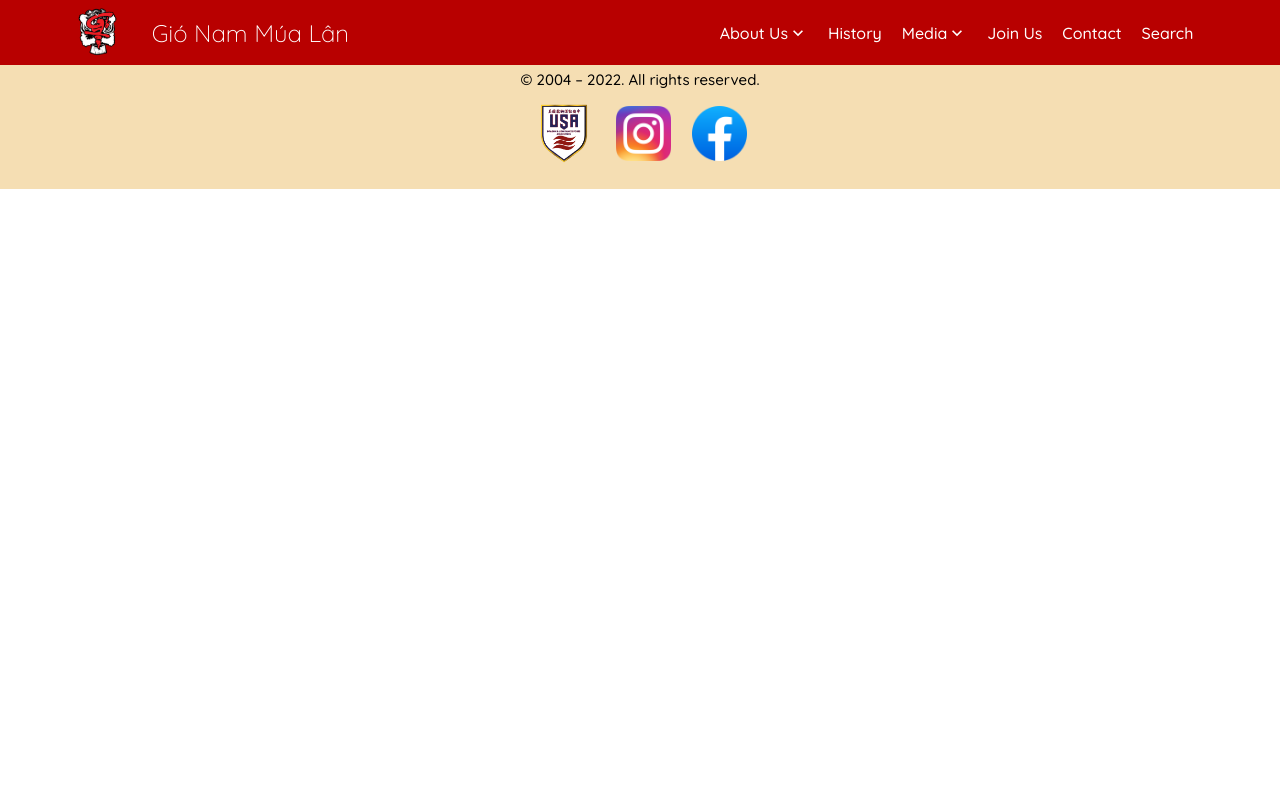
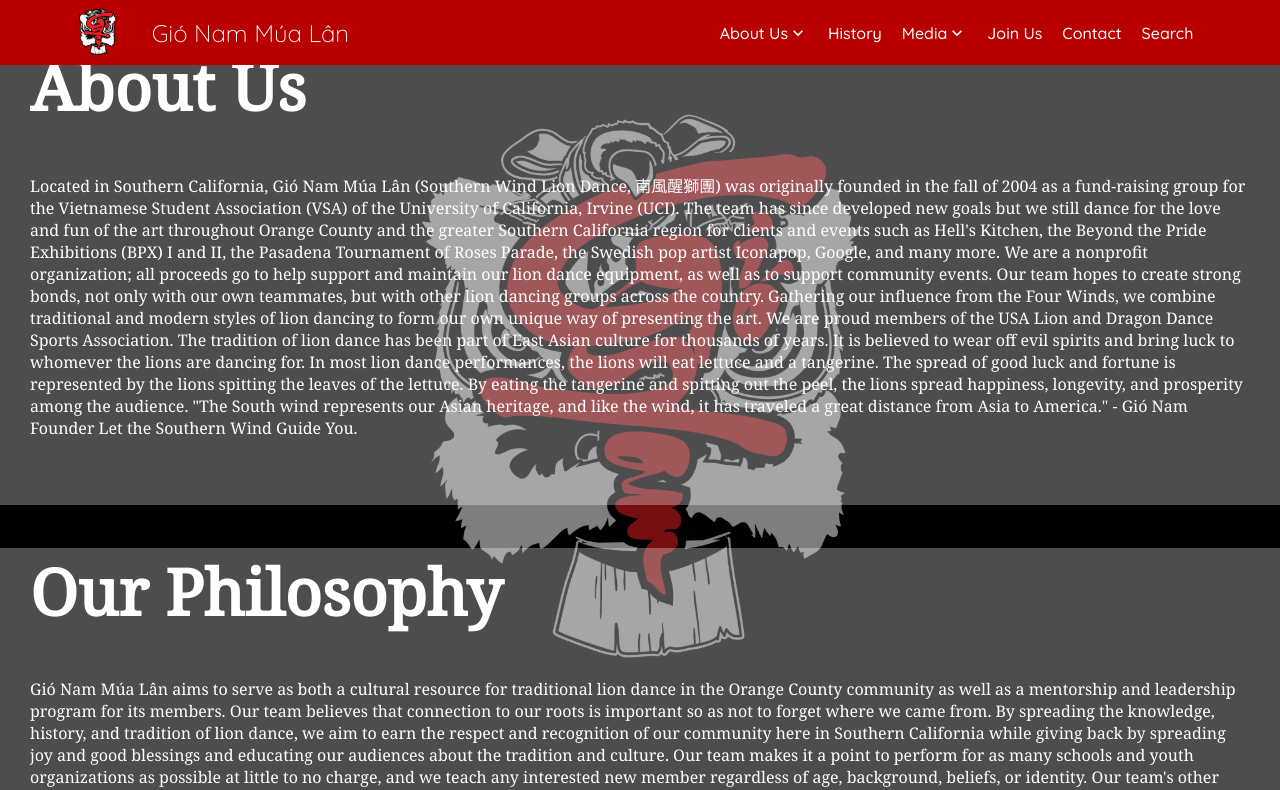
Before and after one commit to hieuqt1/GioNamWebsite, a React (Create React App) app in the folder gio-nam-website/: page /about in a window 1280 px wide. Shown: the top 790 px of the page. Built offline with nearby package versions, Linux system fonts and the light colour scheme.

Commit message:
jank About Us page

```diff
--- /dev/null
+++ b/gio-nam-website/src/components/Pages/AboutPage/AboutPage.css
@@ -0,0 +1,84 @@
+@import url('https://fonts.googleapis.com/css2?family=Noto+Serif&display=swap');
+
+.gio-nam-font {
+    font-family: 'Noto Serif', serif;
+}
+
+.aboutpage-container {
+    display: flex;
+    flex-direction: column;
+    width: 100%;
+    height: 100%;
+}
+
+.aboutpage-hero-banner {
+    height: 100vh;
+
+    /* Flexbox stuff */
+    /* display: flex;
+    justify-content: center;
+    align-items: center; */
+
+    /* Text styles */
+    /* text-align: center; */
+    color: white;
+
+    background-position: center;
+    background-repeat: no-repeat;
+    background-size: contain;
+    position: relative;
+    background-image: linear-gradient(rgba(0, 0, 0, 0.5),rgba(0, 0, 0, 0.5)), url("../../../assets/gio-nam-hero-banner.png");
+    /* background-attachment: fixed; */
+    background-color: black;
+}
+
+.about-us-container {
+    width: 100%;
+    min-height: 50vh;
+    height: fit-content;
+    /* display: flex; */
+    align-items: center;
+    justify-content: center;
+
+    background:rgba(255, 255, 255, 0.3);
+
+    /* padding-top: 50px;  lol i dont know about px or what unit to use but this is fine for now */
+    padding-right: 30px;
+    padding-bottom: 50px;
+    padding-left: 30px;
+
+}
+
+.about-us-container h1 {
+    font-size: 40px;
+
+}
+
+
+
+
+
+
+.welcome-text {
+    text-align: center;
+    margin-bottom: 20px;
+    font-size: 17px;
+}
+
+
+
+
+
+.aboutpage-hero-banner h1 {
+    /* Text styles */
+    font-size: 5vw;
+}
+.aboutpage-hero-banner h2 {
+    /* Text styles */
+    font-size: 2.5vw;
+    margin-top: -25px;
+}
+.aboutpage-hero-banner h3 {
+    /* Text styles */
+    font-size: 1.5vw;
+}
--- a/gio-nam-website/src/components/Pages/AboutPage/AboutPage.js
+++ b/gio-nam-website/src/components/Pages/AboutPage/AboutPage.js
@@ -1,17 +1,62 @@
 import React from "react";
 import Header from "../../PageSections/Header/Header";
 import Footer from "../../PageSections/Footer/Footer";
+import Button from '@mui/material/Button';
+import { useNavigate } from "react-router-dom";
+import { ThemeProvider } from "@mui/material";
+import theme from '../../../theme'
+
+import "./AboutPage.css"
 
 
-export default function AboutPage()
-{
+export default function AboutPage() {
+
     return (
-        <div>
-            <Header />
-            <Footer />
-        </div>
+        <ThemeProvider theme={theme}>
+
+            <div className="aboutpage-container">
+                <Header />
+
+                <div className="aboutpage-hero-banner gio-nam-font">
+                    <div className="about-us-container">
+                        <h1>About Us</h1>
+                        <p> Located in Southern California, Gió Nam Múa Lân (Southern Wind Lion Dance, 南風醒獅團) was originally founded in the fall of 2004 as a fund-raising group for the Vietnamese Student Association (VSA) of the University of California, Irvine (UCI). The team has since developed new goals but we still dance for the love and fun of the art throughout Orange County and the greater Southern California region for clients and events such as Hell's Kitchen, the Beyond the Pride Exhibitions (BPX) I and II, the Pasadena Tournament of Roses Parade, the Swedish pop artist Iconapop, Google, and many more.  We are a nonprofit organization; all proceeds go to help support and maintain our lion dance equipment, as well as to support community events.
+                            Our team hopes to create strong bonds, not only with our own teammates, but with other lion dancing groups across the country. Gathering our influence from the Four Winds, we combine traditional and modern styles of lion dancing to form our own unique way of presenting the art.  We are proud members of the USA Lion and Dragon Dance Sports Association.
+                            The tradition of lion dance has been part of East Asian culture for thousands of years. It is believed to wear off evil spirits and bring luck to whomever the lions are dancing for. In most lion dance performances, the lions will eat lettuce and a tangerine. The spread of good luck and fortune is represented by the lions spitting the leaves of the lettuce. By eating the tangerine and spitting out the peel, the lions spread happiness, longevity, and prosperity among the audience.
+                            "The South wind represents our Asian heritage, and like the wind, it has traveled a great distance from Asia to America." - Gió Nam Founder
+                            Let the Southern Wind Guide You.
+                        </p>
+                    </div>
+                    <div className="about-us-container">
+                        <h1>Our Philosophy</h1>
+                        <p> Gió Nam Múa Lân aims to serve as both a cultural resource for traditional lion dance in the Orange County community as well as a mentorship and leadership program for its members.
+                            Our team believes that connection to our roots is important so as not to forget where we came from. By spreading the knowledge, history, and tradition of lion dance, we aim to earn the respect and recognition of our community here in Southern California while giving back by spreading joy and good blessings and educating our audiences about the tradition and culture. Our team makes it a point to perform for as many schools and youth organizations as possible at little to no charge, and we teach any interested new member regardless of age, background, beliefs, or identity.
+                            Our team's other primary motivation is to provide opportunities for members to grow professionally and personally. All of our students are encouraged to practice self-discipline both physically and mentally, and to hold themselves to the same standard to which they hold others. We believe in pushing our members to be well-rounded individuals, and regularly introduce our students to standard business etiquette practices and teach the necessary skills to strengthen not only our team but their own professional careers and endeavors.
+                            Many of our members lack strong guidance in their home lives, and we work to create a family environment for our students with older members filling the role of mentors by providing advice, support, and compassion. This mentorship lasts not just while students are at UCI, but throughout life. We also schedule annual dinners, trips, and recreational events for our own team members to provide enrichment and experiences in their lives that they may not have otherwise. Our team also works to instill respect in our students both for themselves and for others regardless of background, beliefs, or identity. We regularly interact with other teams in the area to foster good relations and to build a friendly atmosphere. Above all, our team emphasizes hard work, honesty, open minds, and willingness to overcome differences in background, mindset, and culture to achieve common goals.
+                        </p>
+                    </div>
+                    <div className="about-us-container">
+                        <h1>Meet the Instructors</h1>
+                        <p> Located in Southern California, Gió Nam Múa Lân (Southern Wind Lion Dance, 南風醒獅團) was originally founded in the fall of 2004 as a fund-raising group for the Vietnamese Student Association (VSA) of the University of California, Irvine (UCI). The team has since developed new goals but we still dance for the love and fun of the art throughout Orange County and the greater Southern California region for clients and events such as Hell's Kitchen, the Beyond the Pride Exhibitions (BPX) I and II, the Pasadena Tournament of Roses Parade, the Swedish pop artist Iconapop, Google, and many more.  We are a nonprofit organization; all proceeds go to help support and maintain our lion dance equipment, as well as to support community events.
+                            Our team hopes to create strong bonds, not only with our own teammates, but with other lion dancing groups across the country. Gathering our influence from the Four Winds, we combine traditional and modern styles of lion dancing to form our own unique way of presenting the art.  We are proud members of the USA Lion and Dragon Dance Sports Association.
+                            The tradition of lion dance has been part of East Asian culture for thousands of years. It is believed to wear off evil spirits and bring luck to whomever the lions are dancing for. In most lion dance performances, the lions will eat lettuce and a tangerine. The spread of good luck and fortune is represented by the lions spitting the leaves of the lettuce. By eating the tangerine and spitting out the peel, the lions spread happiness, longevity, and prosperity among the audience.
+                            "The South wind represents our Asian heritage, and like the wind, it has traveled a great distance from Asia to America." - Gió Nam Founder
+                            Let the Southern Wind Guide You.
+                        </p>
+                    </div>
+
+
+                        <h1>Who is Gió Nam Múa Lân</h1>
+                        <h2>Southern Wind Lion Dance</h2>
+                        <h3>南風醒獅團 </h3>
+                        <h4>Est. 2004</h4>
+
+                </div>
 
 
 
+                <Footer />
+            </div>
+        </ThemeProvider>
     )
 }
```
Also changed, not shown: 1 other file (tests, documents, lock files or other folders).
